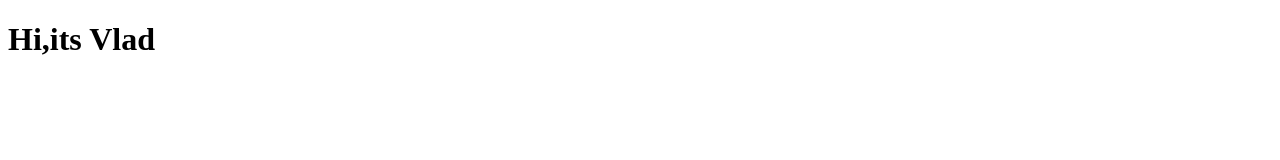
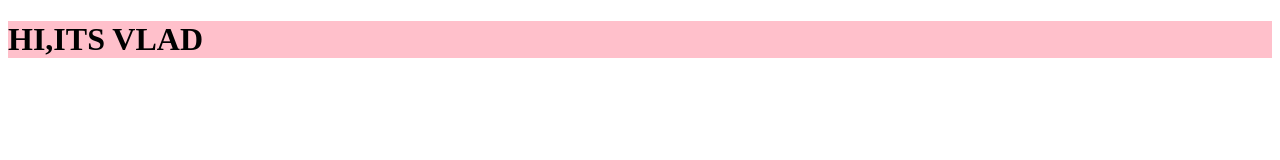
Before and after one commit to VladBoh/project, a plain HTML site: page index.html in a window 1280 px wide. Drawn offline with Linux system fonts and the light colour scheme.

Commit message:
added styles

```diff
--- a/index.html
+++ b/index.html
@@ -4,6 +4,12 @@
     <meta charset="UTF-8">
     <meta name="viewport" content="width=device-width, initial-scale=1.0">
     <title>Document</title>
+    <style>
+        h1{
+            background-color: pink;
+            text-transform: uppercase;
+        }
+    </style>
 </head>
 <body>
     <h1>Hi,its Vlad</h1>
```
